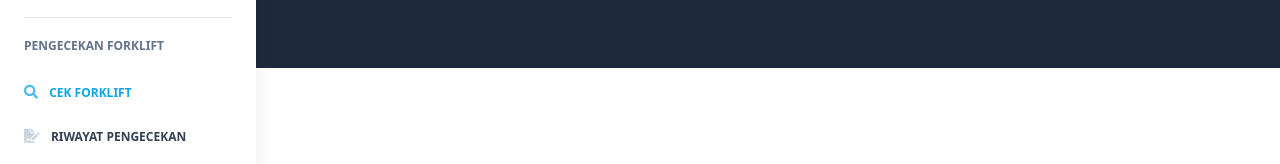
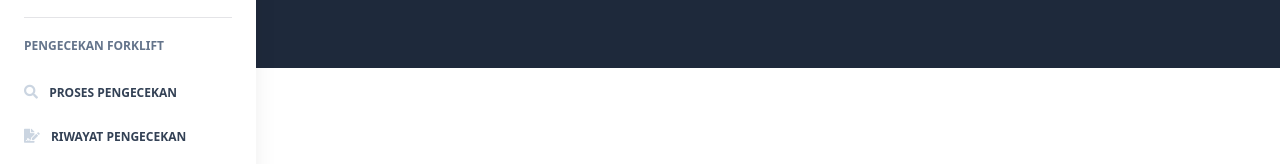
Before and after one commit to rfzsal/forklift-web, a Next.js app: page /driver/cek-forklift in a window 1280 px wide. Shown: the part 188-352 px from the top of the page. Built offline with nearby package versions, Linux system fonts and the light colour scheme.

Commit message:
fix route icons and labels

```diff
--- a/layouts/Driver.js
+++ b/layouts/Driver.js
@@ -26,9 +26,9 @@ const Driver = ({ children }) => {
     { divider: true },
     { header: 'Pengecekan Forklift' },
     {
-      label: 'Cek Forklift',
+      label: 'Proses Pengecekan',
       icon: 'fas fa-search',
-      path: '/driver/cek-forklift',
+      path: '/driver/proses-pengecekan',
     },
     {
       label: 'Riwayat Pengecekan',
@@ -39,7 +39,7 @@ const Driver = ({ children }) => {
     { header: 'Perbaikan Forklift' },
     {
       label: 'Riwayat Perbaikan',
-      icon: 'fas fa-wrench',
+      icon: 'fas fa-cogs',
       path: '/driver/riwayat-perbaikan',
     },
     { divider: true },
--- a/layouts/Leader.js
+++ b/layouts/Leader.js
@@ -39,7 +39,7 @@ const Leader = ({ children }) => {
     },
     {
       label: 'Riwayat Perbaikan',
-      icon: 'fas fa-wrench',
+      icon: 'fas fa-cogs',
       path: '/leader/riwayat-perbaikan',
     },
     { divider: true },
```
